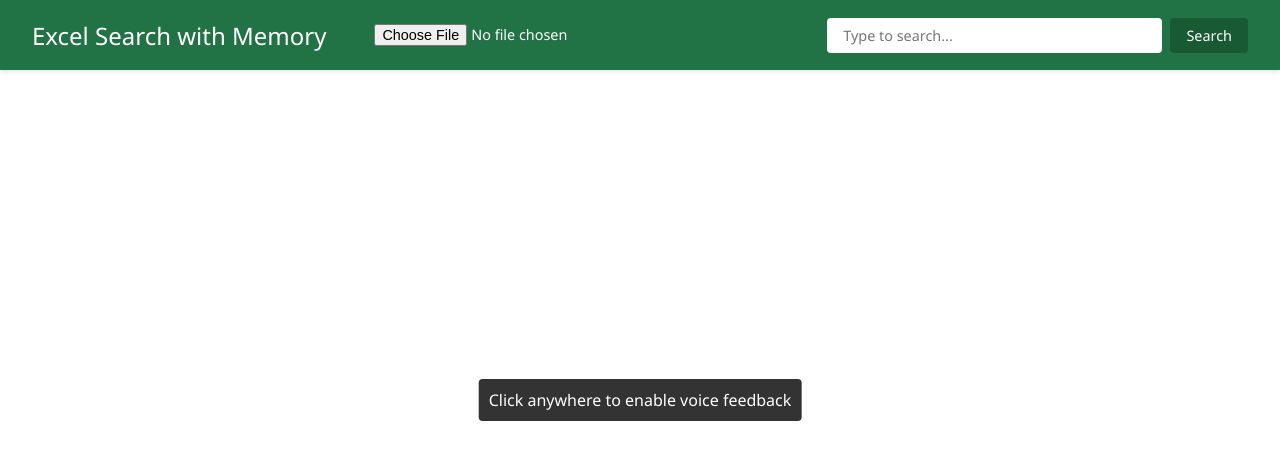
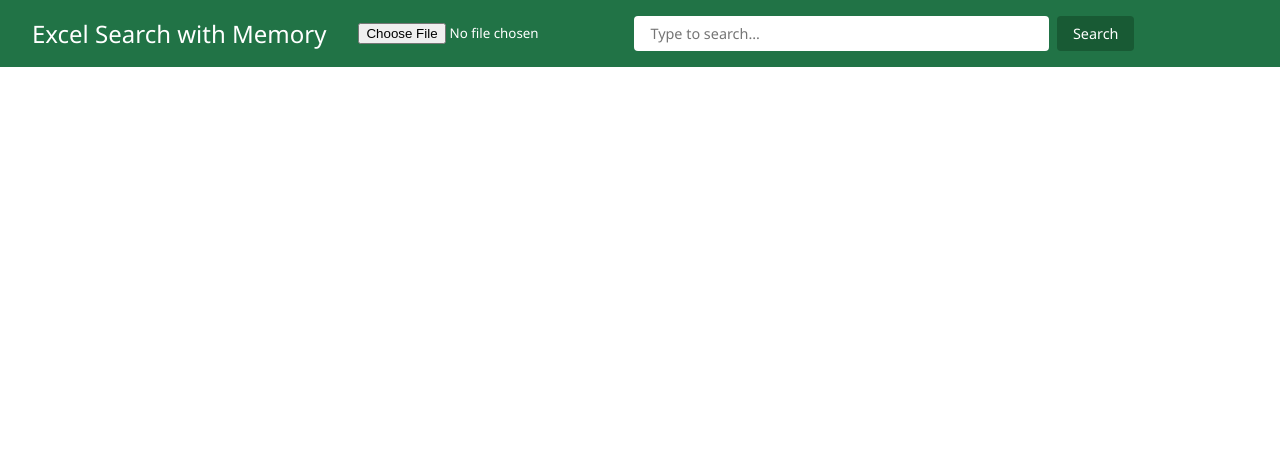
Before and after one commit to speville/excel-search, a plain HTML site: page index.html in a window 1280 px wide. Drawn offline with Linux system fonts and the light colour scheme.

Commit message:
Update index.html

```diff
--- a/index.html
+++ b/index.html
@@ -6,113 +6,20 @@
     <title>Excel Search with Memory</title>
     <script src="https://unpkg.com/xlsx/dist/xlsx.full.min.js"></script>
     <style>
-        * {
-            margin: 0;
-            padding: 0;
-            box-sizing: border-box;
-            font-family: 'Segoe UI', Arial, sans-serif;
-        }
-
-        body {
-            background: #f0f2f5;
-            min-height: 100vh;
-            display: flex;
-            flex-direction: column;
-        }
-
-        .container {
-            display: flex;
-            flex-direction: column;
-            height: 100vh;
-            background: white;
-        }
-
-        .header {
-            background: #217346;
-            color: white;
-            padding: 1rem 2rem;
-            display: flex;
-            align-items: center;
-            gap: 2rem;
-            box-shadow: 0 2px 4px rgba(0,0,0,0.1);
-        }
-
-        h1 {
-            font-size: 1.5rem;
-            font-weight: 500;
-        }
-
-        .controls {
-            display: flex;
-            align-items: center;
-            gap: 1rem;
-            flex: 1;
-        }
-
-        .search-box {
-            flex: 1;
-            display: flex;
-            gap: 0.5rem;
-            max-width: 500px;
-        }
-
-        input[type="text"], input[type="file"] {
-            flex: 1;
-            padding: 0.5rem 1rem;
-            border: none;
-            border-radius: 4px;
-            font-size: 0.9rem;
-        }
-
-        button {
-            padding: 0.5rem 1rem;
-            background: #185a34;
-            color: white;
-            border: none;
-            border-radius: 4px;
-            cursor: pointer;
-            font-size: 0.9rem;
-            transition: background 0.2s;
-        }
-
-        #fileContent {
-            padding: 1rem;
-            overflow: auto;
-            flex: 1;
-        }
-
-        table {
-            width: 100%;
-            border-collapse: collapse;
-            background: white;
-        }
-
-        td, th {
-            border: 1px solid #e0e0e0;
-            padding: 8px 12px;
-            text-align: left;
-            font-size: 0.9rem;
-        }
-
-        th {
-            background: #f8f9fa;
-            font-weight: 600;
-            position: sticky;
-            top: 0;
-            z-index: 10;
-        }
-
-        #speechNotification, #speechStatus {
-            position: fixed;
-            background: rgba(0, 0, 0, 0.8);
-            color: white;
-            padding: 10px;
-            border-radius: 4px;
-            cursor: pointer;
-            z-index: 1000;
-            display: none;
-        }
-
+        * { margin: 0; padding: 0; box-sizing: border-box; font-family: 'Segoe UI', Arial, sans-serif; }
+        body { background: #f0f2f5; min-height: 100vh; display: flex; flex-direction: column; }
+        .container { display: flex; flex-direction: column; height: 100vh; background: white; }
+        .header { background: #217346; color: white; padding: 1rem 2rem; display: flex; align-items: center; gap: 2rem; }
+        h1 { font-size: 1.5rem; font-weight: 500; }
+        .controls { display: flex; align-items: center; gap: 1rem; flex: 1; }
+        .search-box { flex: 1; display: flex; gap: 0.5rem; max-width: 500px; }
+        input[type="text"] { flex: 1; padding: 0.5rem 1rem; border: none; border-radius: 4px; font-size: 0.9rem; }
+        button { padding: 0.5rem 1rem; background: #185a34; color: white; border: none; border-radius: 4px; cursor: pointer; font-size: 0.9rem; }
+        #fileContent { padding: 1rem; overflow: auto; flex: 1; }
+        table { width: 100%; border-collapse: collapse; background: white; }
+        td, th { border: 1px solid #e0e0e0; padding: 8px 12px; text-align: left; font-size: 0.9rem; }
+        th { background: #f8f9fa; font-weight: 600; position: sticky; top: 0; z-index: 10; }
+        #speechNotification, #speechStatus { position: fixed; background: rgba(0, 0, 0, 0.8); color: white; padding: 10px; border-radius: 4px; cursor: pointer; z-index: 1000; display: none; }
         #speechNotification { top: 50%; left: 50%; transform: translate(-50%, -50%); }
         #speechStatus { bottom: 1rem; left: 1rem; background: #28a745; }
     </style>
@@ -143,54 +50,40 @@
         let femaleVoice = null;
         let firstInputAfterDelete = false;
         let fileData = [];
-
+        let searchHistory = new Set();
+        const yaySound = new Audio('yay.mp3');
+        const ohNoSound = new Audio('oh_no.mp3');
         const synth = window.speechSynthesis;
 
         function loadVoices() {
             return new Promise((resolve) => {
                 let voices = synth.getVoices();
                 femaleVoice = voices.find(voice => voice.lang === 'en-US' && voice.name.includes('Google')) || voices[0];
-                if (femaleVoice && femaleVoice.name.includes('Google')) {
-                    resolve();
-                } else {
-                    setTimeout(() => resolve(loadVoices()), 100);
-                }
+                if (femaleVoice) resolve();
+                else setTimeout(() => resolve(loadVoices()), 100);
             });
         }
-
-        async function initializeSpeech() {
-            await loadVoices();
-        }
-
+        async function initializeSpeech() { await loadVoices(); }
         initializeSpeech();
 
-        const pronunciations = {
-            '1': 'one', '2': 'two', '3': 'three', '4': 'four', '5': 'five',
-            '6': 'six', '7': 'seven', '8': 'eight', '9': 'nine', '0': 'zero'
-        };
+        const pronunciations = { '1': 'one', '2': 'two', '3': 'three', '4': 'four', '5': 'five',
+            '6': 'six', '7': 'seven', '8': 'eight', '9': 'nine', '0': 'zero' };
 
         function handleInput(event) {
             if (!speechEnabled) return;
-
             const currentValue = event.target.value.toUpperCase();
             const newChars = currentValue.length > lastValue.length
                 ? currentValue.slice(lastValue.length)
                 : '';
-
             if (newChars.length > 0) {
-                if (firstInputAfterDelete) {
-                    firstInputAfterDelete = false;
-                }
-
+                if (firstInputAfterDelete) firstInputAfterDelete = false;
                 newChars.split('').forEach(char => queueSpeech(pronunciations[char] || char));
             }
-
             lastValue = currentValue;
         }
 
         function queueSpeech(text) {
             if (!speechEnabled || !femaleVoice) return;
-
             setTimeout(() => {
                 speechQueue.push(text);
                 if (!isProcessingQueue) speakNext();
@@ -200,17 +93,14 @@
         function speakNext() {
             if (speechQueue.length === 0 || isProcessingQueue) return;
             isProcessingQueue = true;
-
             const utterance = new SpeechSynthesisUtterance(speechQueue.shift());
             utterance.voice = femaleVoice;
             utterance.rate = 1.2;
             utterance.volume = 1.0;
-
             utterance.onend = () => {
                 isProcessingQueue = false;
                 if (speechQueue.length > 0) speakNext();
             };
-
             synth.speak(utterance);
         }
 
@@ -245,15 +135,10 @@
             } else if (e.key === 'Backspace' && speechEnabled && this.value) {
                 const deletedChar = this.value[this.value.length - 1]?.toUpperCase();
                 if (deletedChar) queueSpeech(`DELETED ${pronunciations[deletedChar] || deletedChar}`);
+            } else if (e.key === 'Enter') {
+                search();
             }
         });
-
-        window.addEventListener('load', () => {
-            synth.speak(new SpeechSynthesisUtterance(''));
-            document.getElementById('speechNotification').style.display = 'block';
-            document.addEventListener('click', enableSpeech, { once: true });
-        });
-
     </script>
 </body>
 </html>
```
